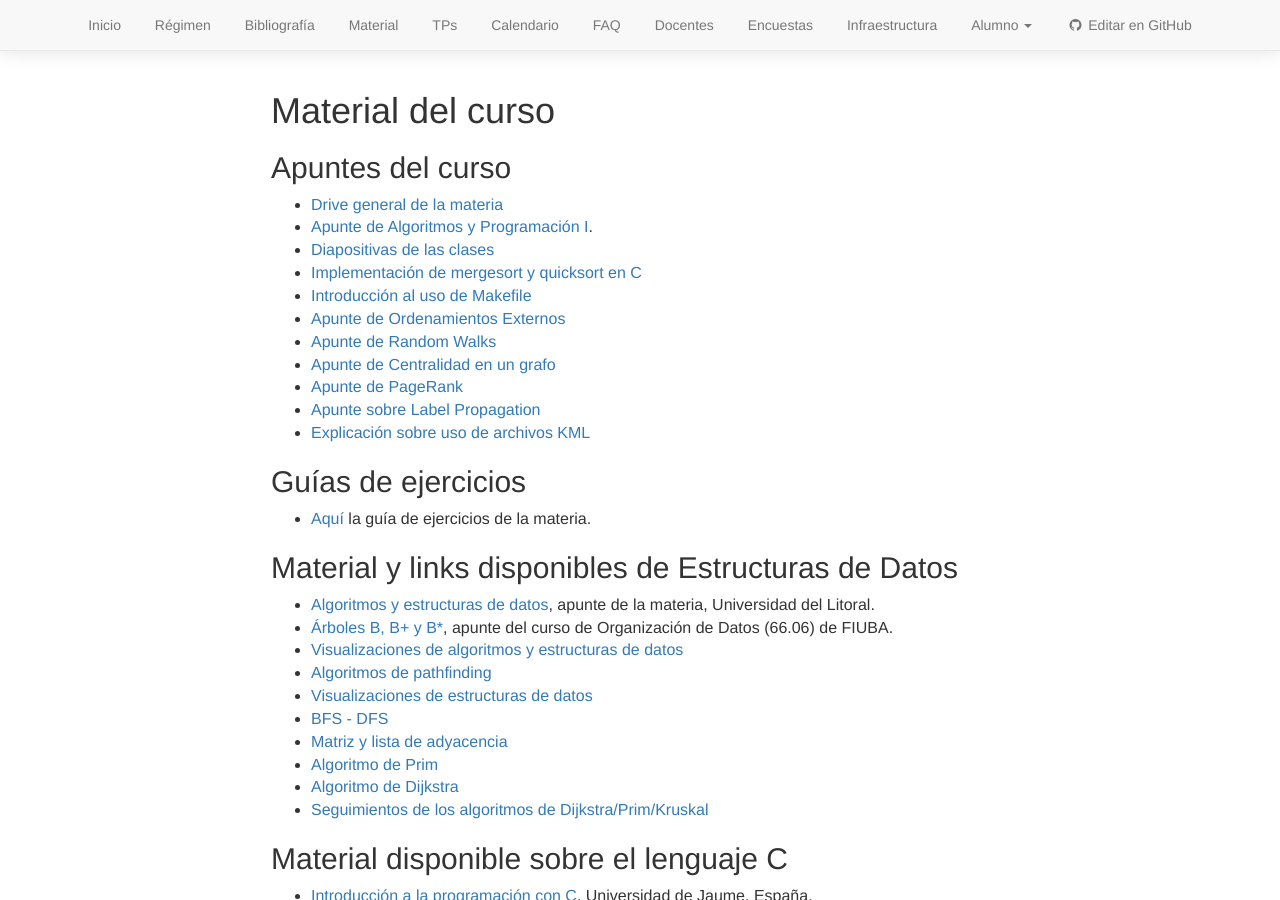
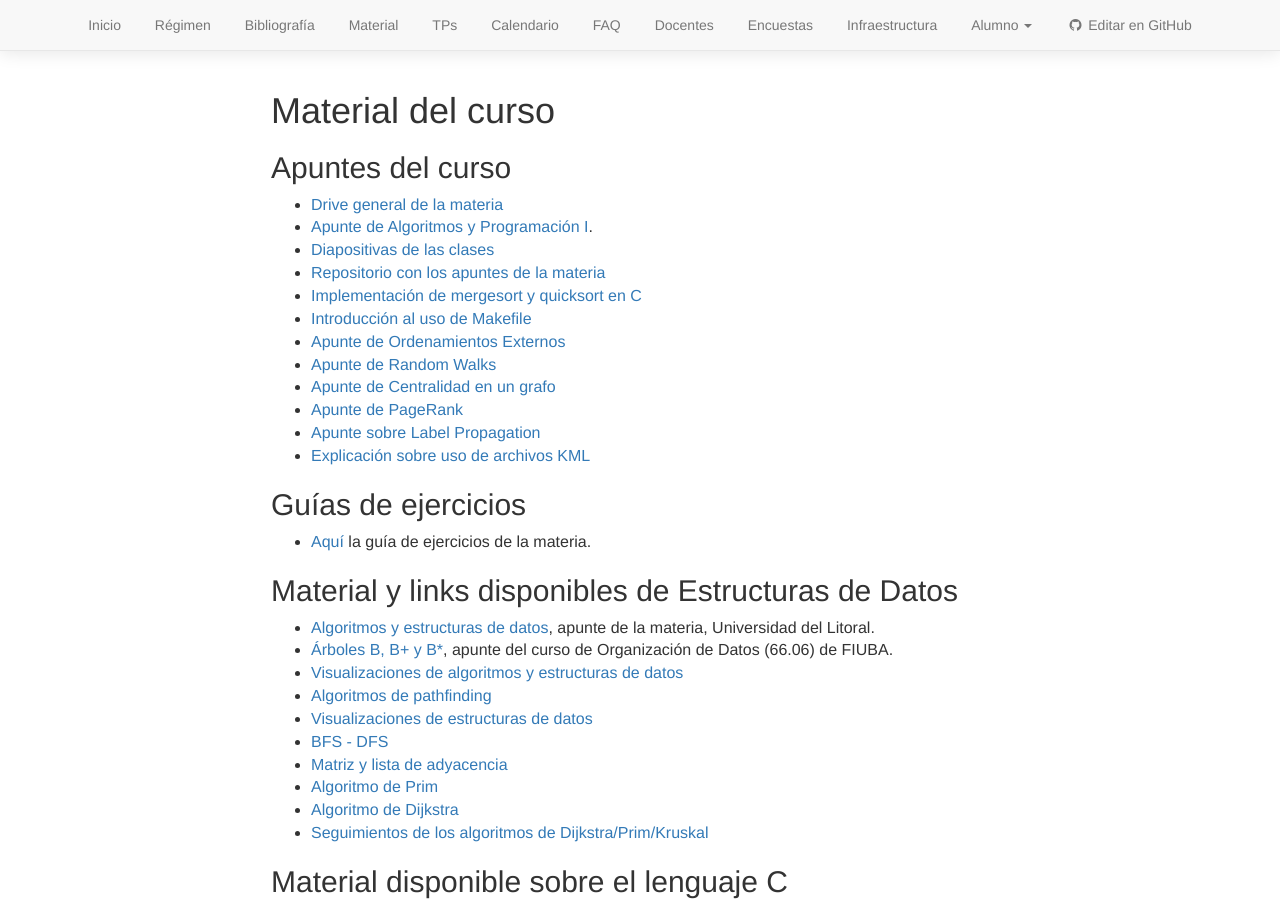
Before and after one commit to algoritmos-rw/algoritmos, a Jekyll site: the page built from static/03_material.md, in a window 1280 px wide and 900 px high. Built offline with Jekyll 4.4.1, drawn with Linux system fonts in a browser that asks for light colours; nearby versions of some CDN libraries.

Commit message:
Material apunta a algo2_apuntes

```diff
--- a/static/03_material.md
+++ b/static/03_material.md
@@ -11,6 +11,7 @@ permalink: /material/
   * [Drive general de la materia](https://drive.google.com/drive/folders/0B0x0VPz_v-f_ekhhQUpkay13RnM?usp=sharing)
   * [Apunte de Algoritmos y Programación I](https://drive.google.com/file/d/0B0KKEIBDHL7tdEQ3bFZ2M3VrZzA/view).
   * [Diapositivas de las clases](https://drive.google.com/drive/folders/1HCOatwNQiIC__CAEJa0u0Rb7DultMcmc?usp=sharing)
+  * [Repositorio con los apuntes de la materia](https://github.com/algoritmos-rw/algo2_apuntes)
   * [Implementación de mergesort y quicksort en C](https://drive.google.com/open?id=1XPDf2z9J0v9dGlaTgqFj8pGL3RQUPMpb)
   * [Introducción al uso de Makefile](https://drive.google.com/open?id=1iMUDd8tPJ-uZrZWRlw7uTmfcM1CEAJva)
   * [Apunte de Ordenamientos Externos](ordenamientos_externos)
```
